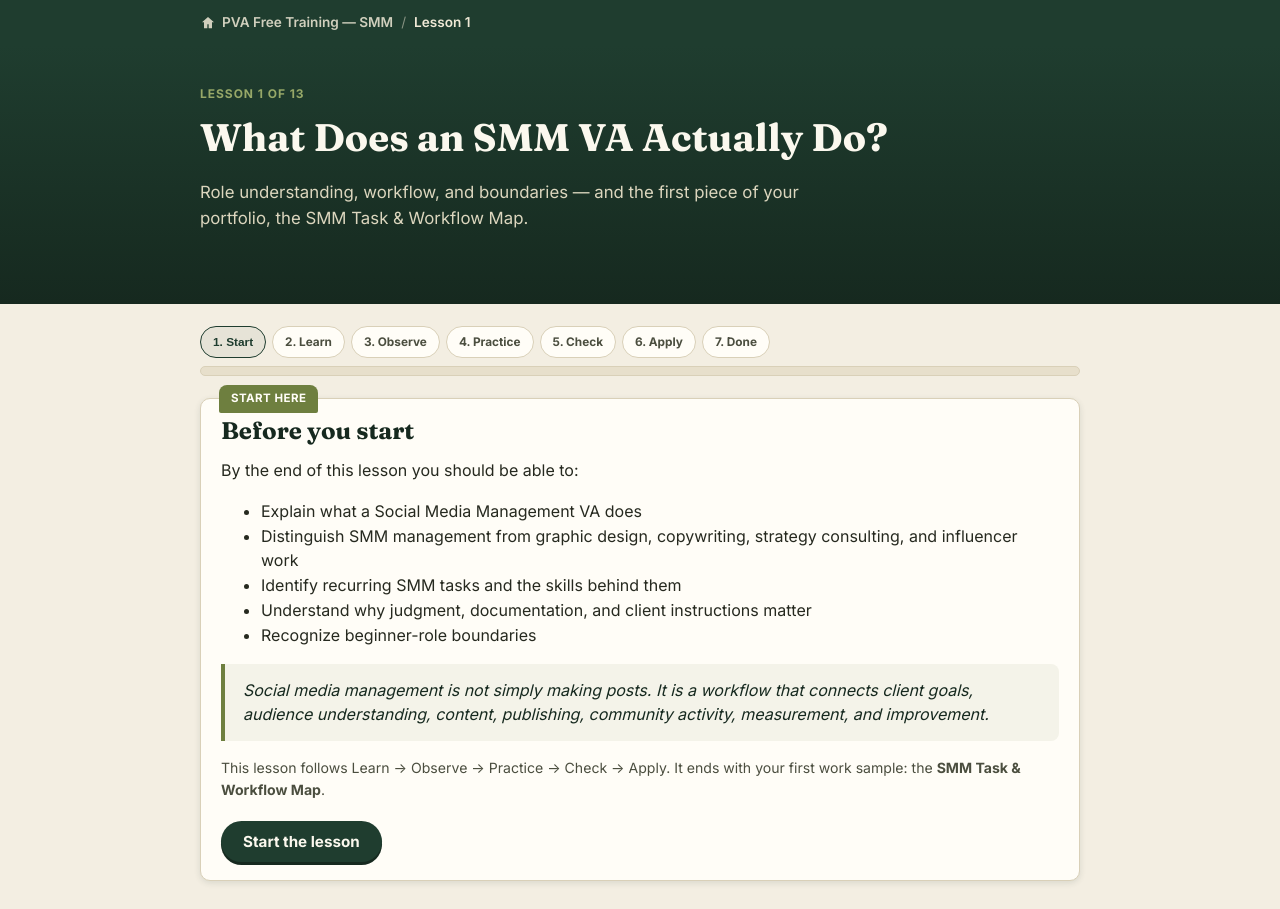
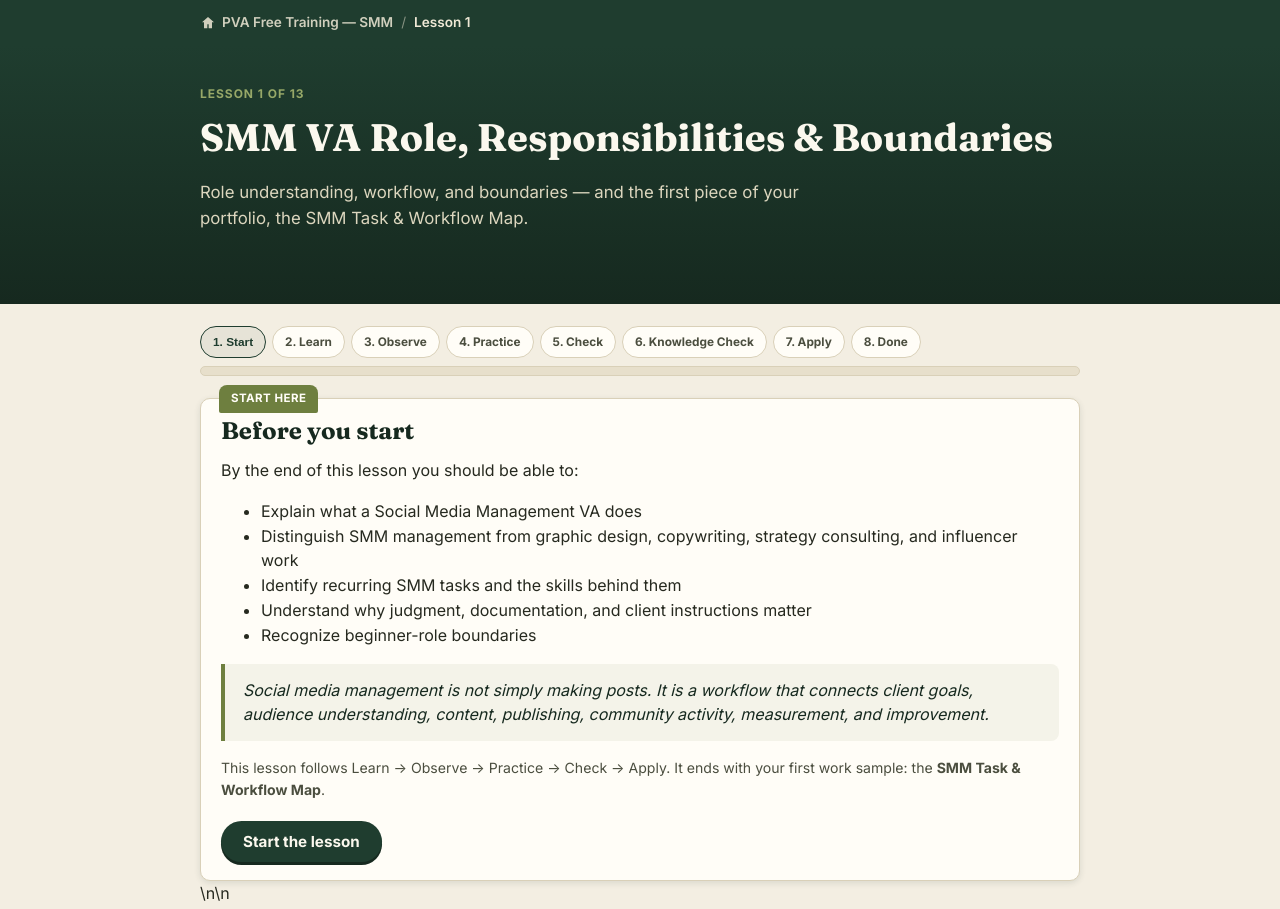
Before and after one commit to probinsiyanongva-rgb/pva-smm-free-training, a plain HTML site: page lesson-1/index.html in a window 1280 px wide. Shown: the top 909 px of the page. Drawn offline with Linux system fonts and the light colour scheme.

Commit message:
Give Lesson 1 knowledge check its own navigable step

```diff
--- a/lesson-1/index.html
+++ b/lesson-1/index.html
@@ -3,7 +3,7 @@
 <head>
 <meta charset="UTF-8">
 <meta name="viewport" content="width=device-width, initial-scale=1.0">
-<title>Lesson 1: What Does an SMM VA Actually Do? | PVA Free Training — SMM</title>
+<title>Lesson 1: SMM VA Role, Responsibilities &amp; Boundaries | PVA Free Training — SMM</title>
 <meta name="description" content="Lesson 1 of the Social Media Management VA Beginner Foundations training — role understanding, workflow, and boundaries.">
 <link rel="preconnect" href="https://fonts.googleapis.com">
 <link rel="preconnect" href="https://fonts.gstatic.com" crossorigin>
@@ -26,7 +26,7 @@
 <header class="page-header">
   <div class="container">
     <div class="eyebrow">Lesson 1 of 13</div>
-    <h1>What Does an SMM VA Actually Do?</h1>
+    <h1>SMM VA Role, Responsibilities &amp; Boundaries</h1>
     <p class="lede">Role understanding, workflow, and boundaries — and the first piece of your portfolio, the SMM Task &amp; Workflow Map.</p>
   </div>
 </header>
@@ -183,9 +183,9 @@
   </section>
 
   <!-- ================= STEP 5: APPLY ================= -->
-  <section class="step-panel folder-tab" data-tab="Apply" data-step="5">
+  <section class="step-panel folder-tab" data-tab="Knowledge Check" data-step="5"><div class="step-kicker">Check — knowledge check</div><h2>Test your understanding</h2><p>Answer 10 questions from the 15-question pool. You need at least 8 correct answers. You may retry; your best score is retained.</p><div id="lessonQuiz"></div><button class="btn btn-secondary" type="button" id="startQuiz">Start / retry knowledge check</button><p id="quizStatus" role="status" aria-live="polite"></p><div id="quizReview"></div><div class="btn-row"><button class="btn btn-secondary" data-goto="4">Back</button><button class="btn btn-primary" data-goto="6">Continue to Apply</button></div></section>\n\n  <section class="step-panel folder-tab" data-tab="Apply" data-step="6">
     <div class="step-kicker">Apply — work sample</div>
-    <h2>Build your SMM Task &amp; Workflow Map</h2><section class="card"><h3>Knowledge check — 10 questions</h3><p>Answer 10 questions from the 15-question pool. You need at least 8 correct answers. You may retry; your best score is retained.</p><div id="lessonQuiz"></div><button class="btn btn-secondary" type="button" id="startQuiz">Start / retry knowledge check</button><p id="quizStatus" role="status" aria-live="polite"></p><div id="quizReview"></div></section>
+    <h2>Build your SMM Task &amp; Workflow Map</h2>
     <p>Create a one-page map of at least <strong>8 recurring SMM tasks</strong>. For each one, note the skill it requires, the evidence or input you'd need before doing it well, and whether client approval is likely needed before it's finished.</p>
 
     <table class="builder-table" id="workflowTable">
@@ -221,7 +221,7 @@
   </section>
 
   <!-- ================= STEP 6: COMPLETE ================= -->
-  <section class="step-panel folder-tab" data-tab="Done" data-step="6" data-state="done">
+  <section class="step-panel folder-tab" data-tab="Done" data-step="7" data-state="done">
     <span class="stamp">
       <svg viewBox="0 0 24 24" aria-hidden="true"><path d="M9 16.2l-3.5-3.6L4 14.1l5 5 11-11-1.5-1.4z"/></svg>
       Lesson 1 complete
@@ -251,7 +251,7 @@
   var LESSON_ID = "lesson-1";
   var steps = Array.prototype.slice.call(document.querySelectorAll(".step-panel"));
   var stepNav = document.getElementById("stepNav");
-  var stepLabels = ["Start", "Learn", "Observe", "Practice", "Check", "Apply", "Done"];
+  var stepLabels = ["Start", "Learn", "Observe", "Practice", "Check", "Knowledge Check", "Apply", "Done"];
 
   // ---- Step navigation ----
   function renderStepNav(activeIndex) {
@@ -525,7 +525,7 @@
   document.getElementById("finishLesson").addEventListener("click", function () {
     window.PVASMM.saveDraft(LESSON_ID, "workflowRows", collectRows());
     window.PVASMM.markLessonComplete(LESSON_ID);
-    goTo(6);
+    goTo(7);
   });
 
   // ---- Init ----
```
